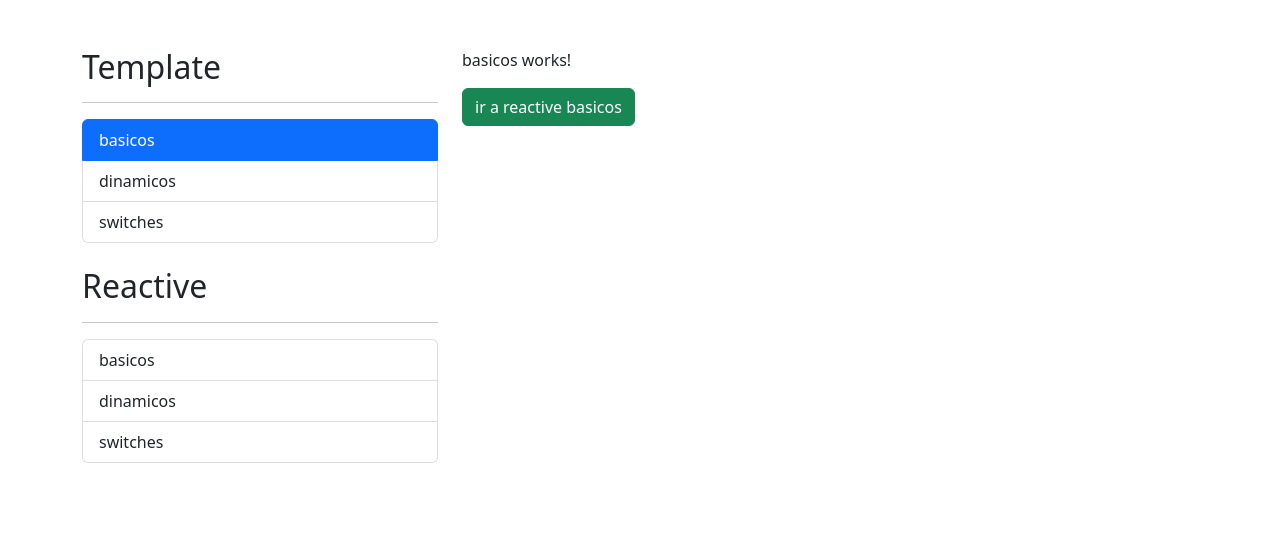
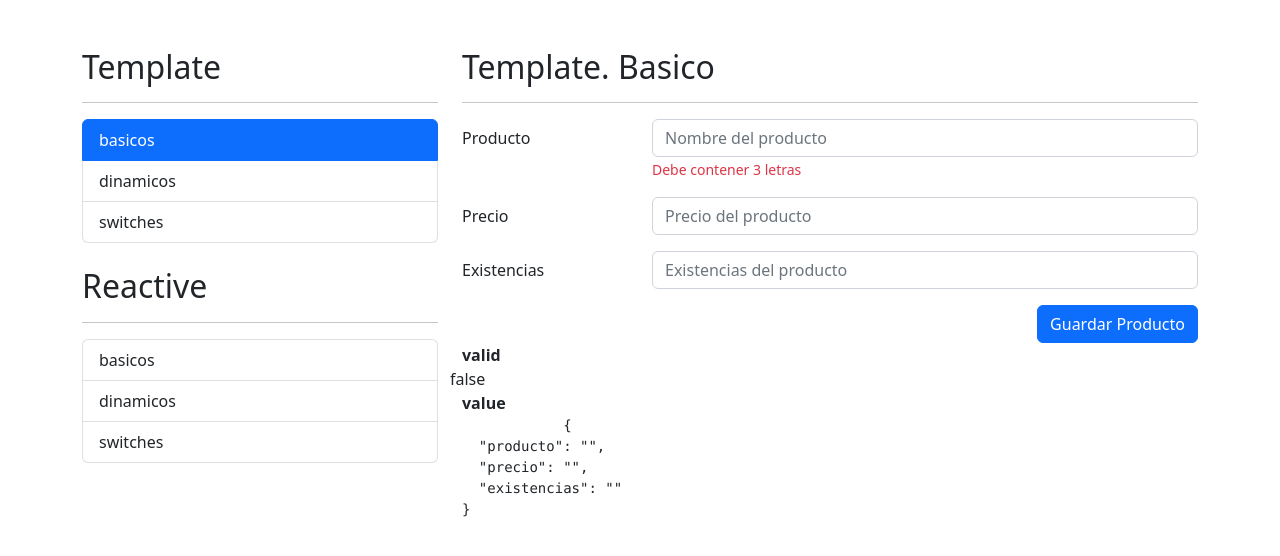
Before and after one commit to luceroraul12/formularios, an Angular app: page /template/basicos in a window 1280 px wide. Shown: the top 556 px of the page. Built offline with nearby package versions, Linux system fonts and the light colour scheme.

Commit message:
formulario basico

```diff
--- a/src/app/template/basicos/basicos.component.html
+++ b/src/app/template/basicos/basicos.component.html
@@ -1,2 +1,67 @@
-<p>basicos works!</p>
-<button class="btn btn-success" [routerLink]="['/reactive']">ir a reactive basicos</button>
+<h2>Template. Basico</h2>
+<hr>
+
+<div class="row">
+    <div class="col">
+
+        <form
+        (ngSubmit)="guardar( miFormulario )"
+        #miFormulario="ngForm"
+        autocomplete="off">
+            <div class="mb-3 row">
+                <label class="col-sm-3 col-form-label" >Producto</label>
+                <div class="col-sm-9">
+                    <input type="text"
+                    class="form-control"
+                    placeholder="Nombre del producto"
+                    name="producto"
+                    ngModel
+                    required
+                    >
+                    <span class="form-text text-danger" >Debe contener 3 letras</span>
+                </div>
+            </div>
+            <div class="mb-3 row">
+                <label class="col-sm-3 col-form-label" >Precio</label>
+                <div class="col-sm-9">
+                    <input
+                    type="number"
+                    class="form-control"
+                    placeholder="Precio del producto"
+                    ngModel
+                    name="precio"
+                    >
+                </div>
+            </div>
+            <div class="mb-3 row">
+                <label class="col-sm-3 col-form-label" >Existencias</label>
+                <div class="col-sm-9">
+                    <input
+                    type="number"
+                    class="form-control"
+                    placeholder="Existencias del producto"
+                    ngModel
+                    name="existencias"
+                    >
+                </div>
+            </div>
+            <div class="row">
+                <div class="col">
+                    <button
+                    type="submit"
+                    class="btn btn-primary
+                    float-end"
+                    >Guardar Producto</button>
+                </div>
+            </div>
+        </form>
+    </div>
+    <div class="row">
+        <strong>valid</strong>
+        {{miFormulario.valid}}
+        <strong>value</strong>
+        <pre>
+            {{miFormulario.value | json}}
+        </pre>
+    </div>
+</div>
--- a/src/app/template/basicos/basicos.component.ts
+++ b/src/app/template/basicos/basicos.component.ts
@@ -1,4 +1,5 @@
 import { Component, OnInit } from '@angular/core';
+import { NgForm } from '@angular/forms';
 
 @Component({
   selector: 'app-basicos',
@@ -13,4 +14,10 @@ export class BasicosComponent implements OnInit {
   ngOnInit(): void {
   }
 
+
+
+  guardar(miFormulario: NgForm){
+    console.log(miFormulario.value);
+
+  }
 }
--- a/src/app/template/template.module.ts
+++ b/src/app/template/template.module.ts
@@ -5,6 +5,7 @@ import { TemplateRoutingModule } from './template-routing.module';
 import { BasicosComponent } from './basicos/basicos.component';
 import { DinamicosComponent } from './dinamicos/dinamicos.component';
 import { SwitchesComponent } from './switches/switches.component';
+import { FormsModule } from '@angular/forms';
 
 
 @NgModule({
@@ -15,6 +16,7 @@ import { SwitchesComponent } from './switches/switches.component';
   ],
   imports: [
     CommonModule,
+    FormsModule,
     TemplateRoutingModule
   ]
 })
```
